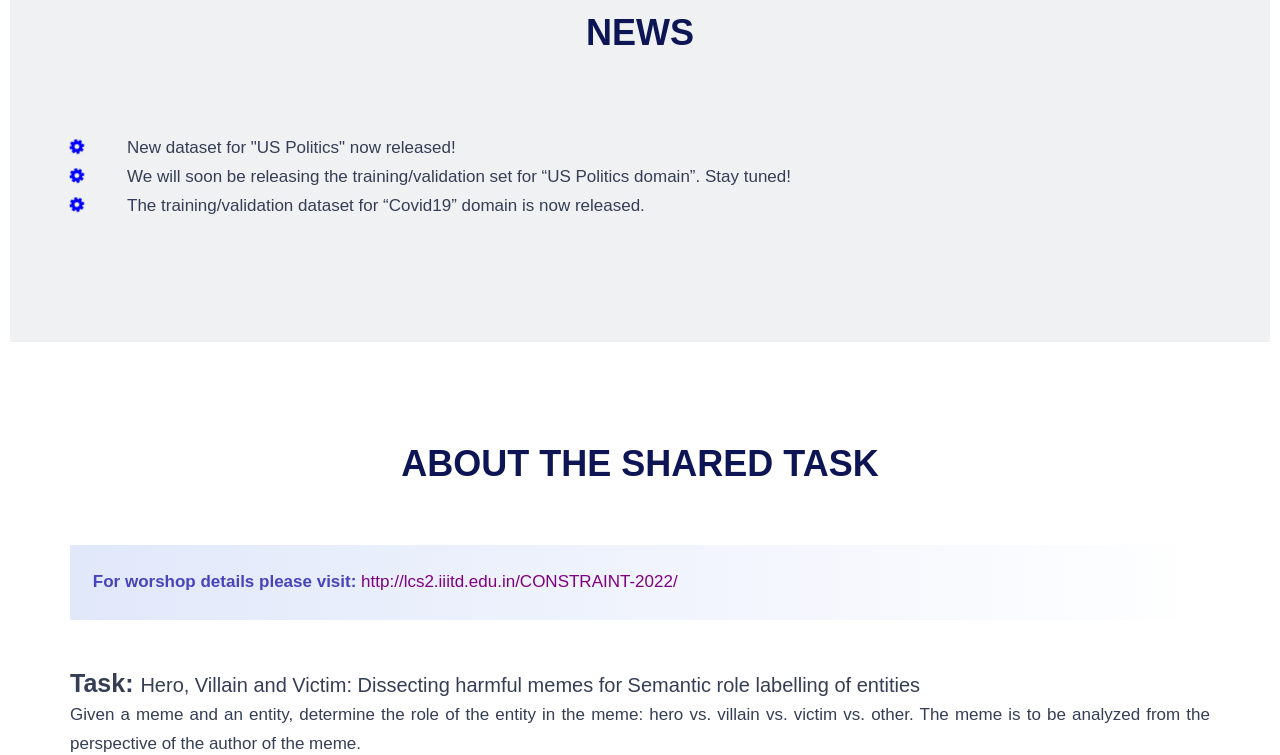
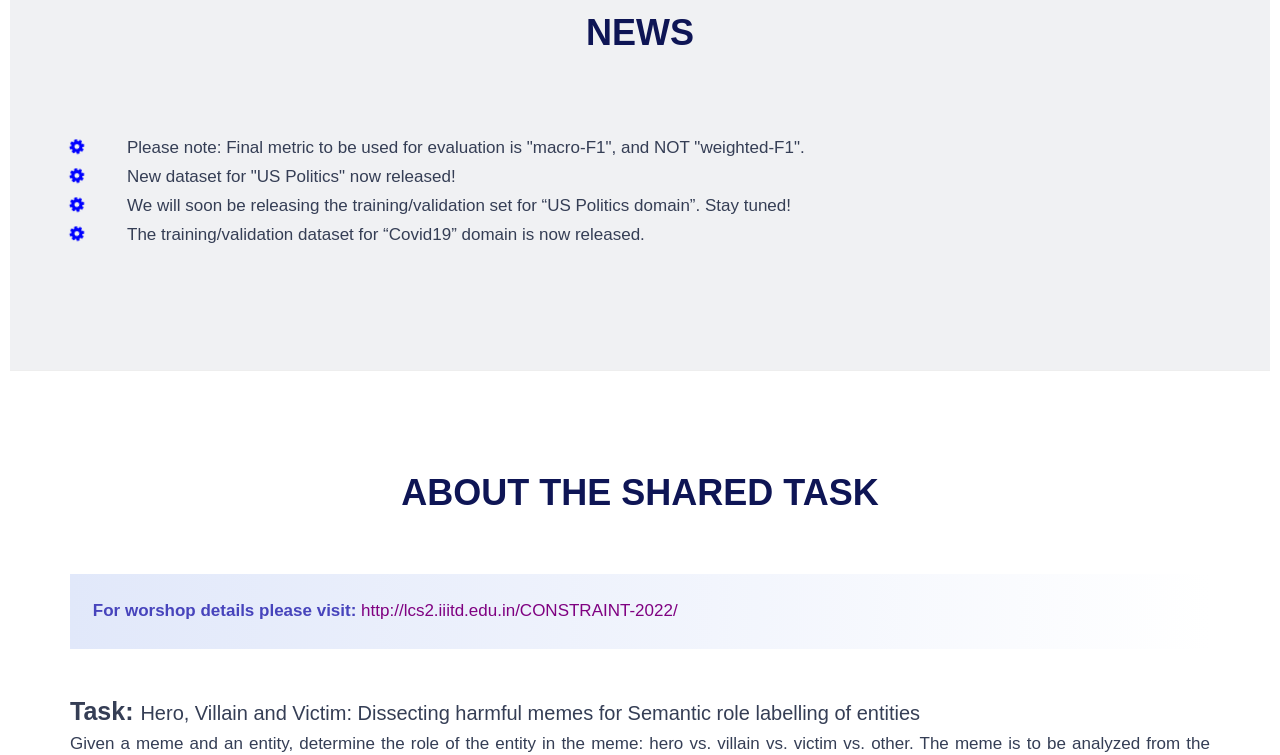
Before and after one commit to constraint-lcs2/constraint-lcs2.github.io, a plain HTML site: page index.html in a window 1280 px wide. Shown: the part 900-1655 px from the top of the page. Drawn offline with Linux system fonts and the light colour scheme.

Commit message:
metric updated

```diff
--- a/index.html
+++ b/index.html
@@ -140,7 +140,10 @@
                     <div class="col-md-12">
                         <p align="justify">
                         <ul style="list-style: none;">
-
+                            <li>
+                                <div style="width: 5%; float: left;"><i class="fa fa-cog fa-spin fa-x" style="color:#0000ff;" aria-hidden="true"></i></div>
+                                Please note: Final metric to be used for evaluation is "macro-F1", and NOT "weighted-F1".
+                            </li>
                             <li>
                                 <div style="width: 5%; float: left;"><i class="fa fa-cog fa-spin fa-x" style="color:#0000ff;" aria-hidden="true"></i></div>
                                 New dataset for "US Politics" now released!
@@ -300,7 +303,7 @@ publisher = {Springer},
                                 </li>
                                 <li>
                                 <span class="subtask">Evaluation Metric:</span>
-                                The official evaluation measure for the shared task is the weighted F1 score for the multi-class classification.
+                                The official evaluation measure for the shared task is the macro F1 score for the multi-class classification.
                                 <p> Please note, the evaluation of the submissions will be done on an unseen test set, that is a <span style="color: red">combination of data from both "Covid-19" and "US Politics"</span>.</p>
                                 </li>
                                 <li>
```
